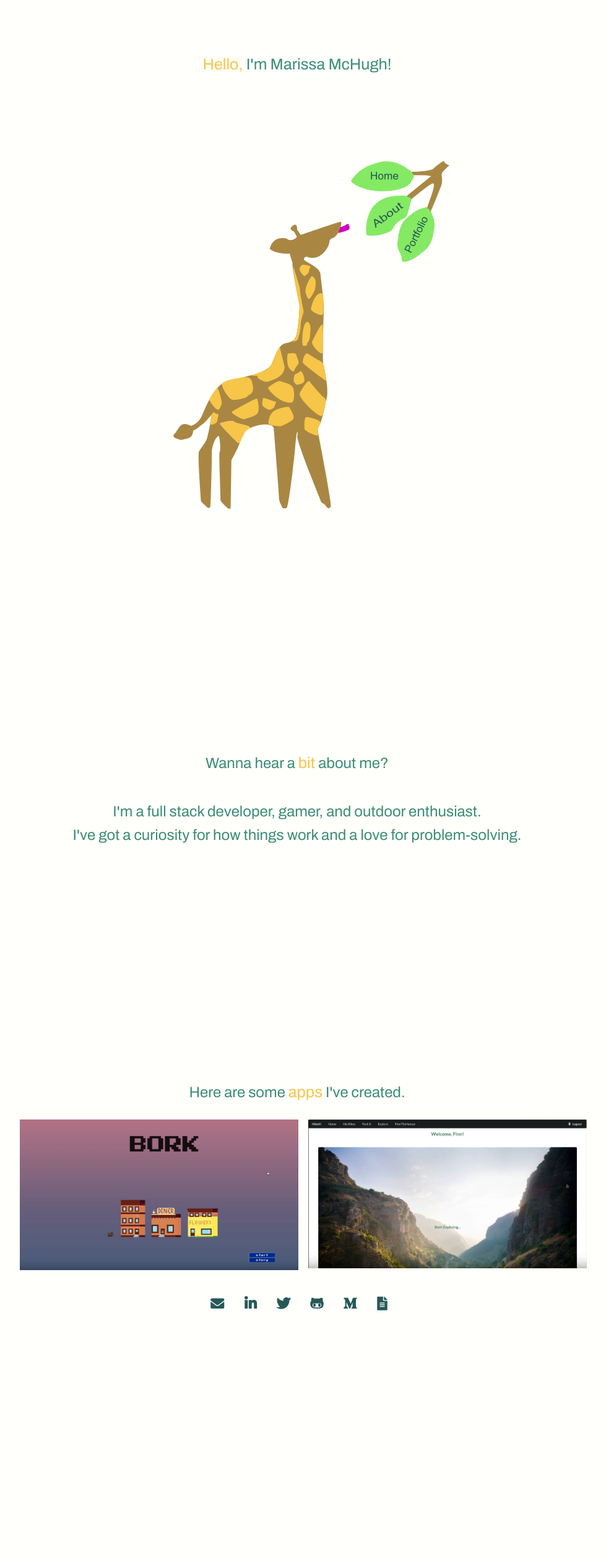
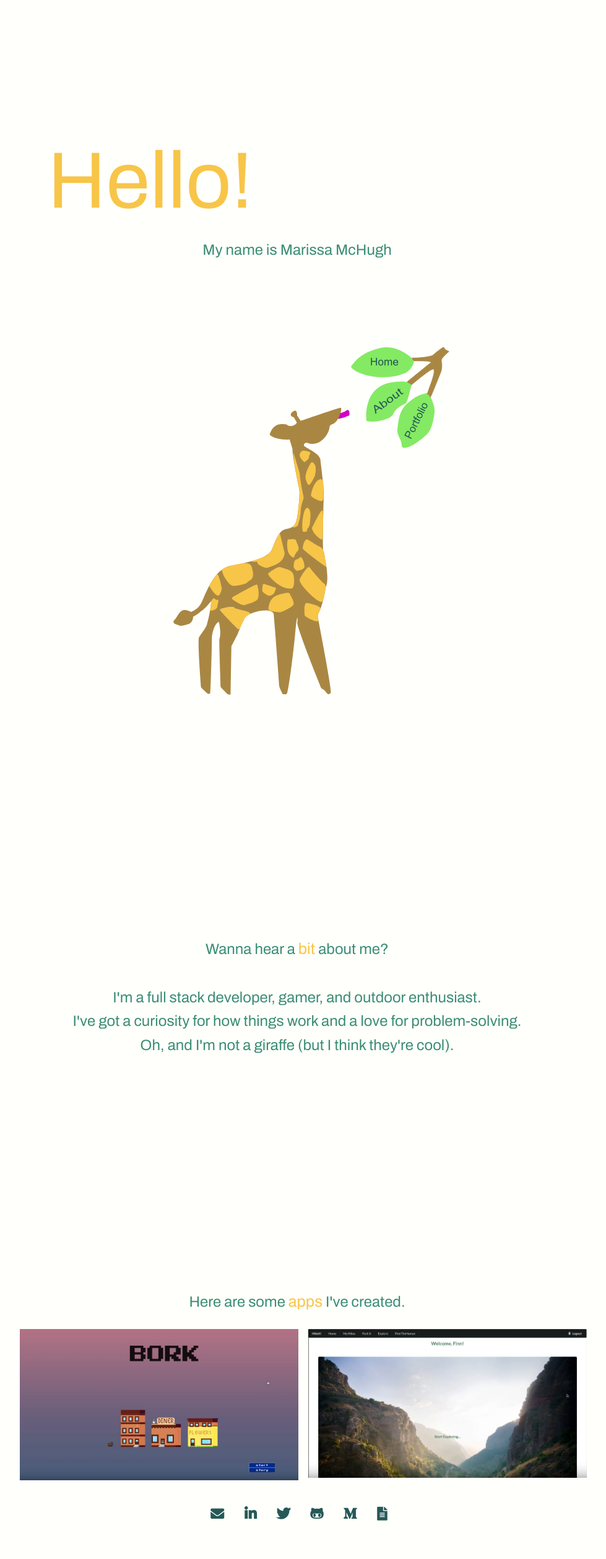
Before and after one commit to Sotom591/sotom591.github.io, a Jekyll site: the page built from index.html, in a window 1280 px wide. Shown: the whole page at 62% size, without its empty margins (160-1139 px from the left). Built offline with Jekyll 4.4.1, drawn with Linux system fonts in a browser that asks for light colours; before the commit the page ends 2176 px from its top, so only the background shows below that.

Commit message:
greeting emphasized

```diff
--- a/about/index.html
+++ b/about/index.html
@@ -1,6 +1,8 @@
 <a name="about" class="anchor"></a>
 <div class="about-me">
-  <p class="about-p"> Wanna hear a <span class="greeting">bit</span> about me? <br/><br/>
+  <p class="about-p"> Wanna hear a <span class="highlights">bit</span> about me? <br/><br/>
    I'm a full stack developer, gamer, and outdoor enthusiast. <br/>
-   I've got a curiosity for how things work and a love for problem-solving. </p>
+   I've got a curiosity for how things work and a love for problem-solving. <br/>
+   Oh, and I'm not a giraffe (but I think they're cool).</p>
+
 </div>
--- a/css/main.css
+++ b/css/main.css
@@ -60,16 +60,27 @@ ul.posts li {
 .blurb{
   display: grid;
   grid-template-columns: 5% auto 5%;
-  grid-template-rows: 200px auto;
+  grid-template-rows: 300px 200px auto;
 }
 
-.blurb-p{
-  justify-self: center;
+.greeting{
+  color: #F7C548;
+  font-size: 8.05em;
+  justify-self: start;
   align-self: top;
   grid-column-start: 2;
   grid-column-end: 2;
   grid-row-start: 1;
   grid-row-end: 1;
+}
+
+.name{
+  justify-self: center;
+  align-self: top;
+  grid-column-start: 2;
+  grid-column-end: 2;
+  grid-row-start: 2;
+  grid-row-end: 2;
 }
 
 .svg-cont{
@@ -98,11 +109,12 @@ ul.posts li {
   margin: 42px;
 }
 
-.greeting{
+
+
+.highlights{
   color: #F7C548;
   font-size: 1.05em;
 }
-
 .about-me{
   display: grid;
   grid-template-columns: 5% auto 5%
--- a/index.html
+++ b/index.html
@@ -4,7 +4,8 @@ title: Marissa McHugh, Full Stack Developer
 ---
 
 <div class="blurb" name="home">
-  <p class="blurb-p"><span class="greeting"> Hello, </span><span>I'm Marissa McHugh!</span></p><br/>
+  <p class="greeting"> Hello! </p>
+  <p class="name"> My name is Marissa McHugh </p><br/>
 </div><!-- /.blurb -->
 <div class="svg-cont">
 <div class="svg">{% include_relative assets/images/giraffe9.svg %}</div>
--- a/portfolio/index.html
+++ b/portfolio/index.html
@@ -1,5 +1,5 @@
 <a name="portfolio" class="anchor"></a>
-<p class="portfolio-p"> Here are some <span class="greeting">apps</span> I've created. </p>
+<p class="portfolio-p"> Here are some <span class="highlights">apps</span> I've created. </p>
 <div class="portfolio-cont">
   <article class="project-listing">
     <a class="project-title" href="https://drive.google.com/file/d/1w5skRT06LE1vX83Ft1Q21KWyKzr84ihq/view?usp=sharing" target="_blank">Bork</a>
```
Also changed, not shown: 2 other files.
